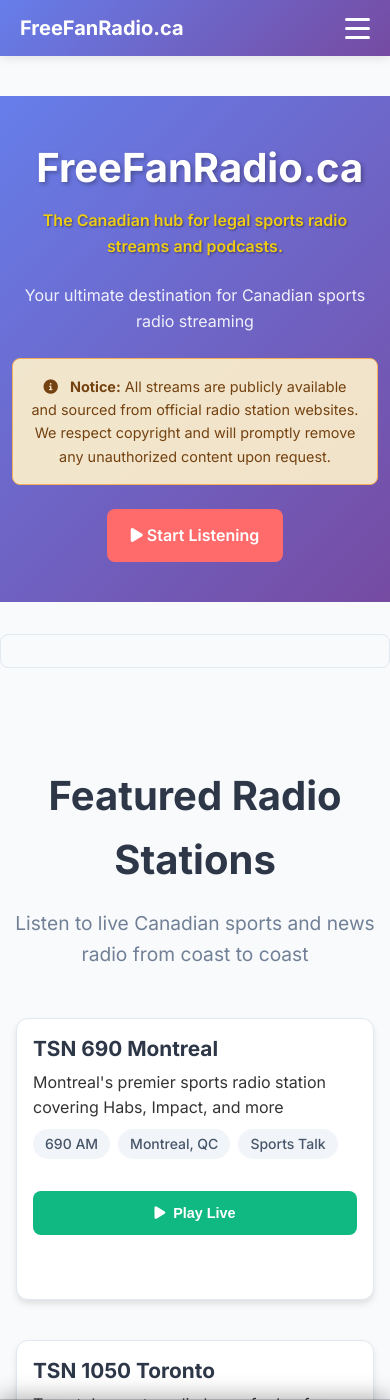
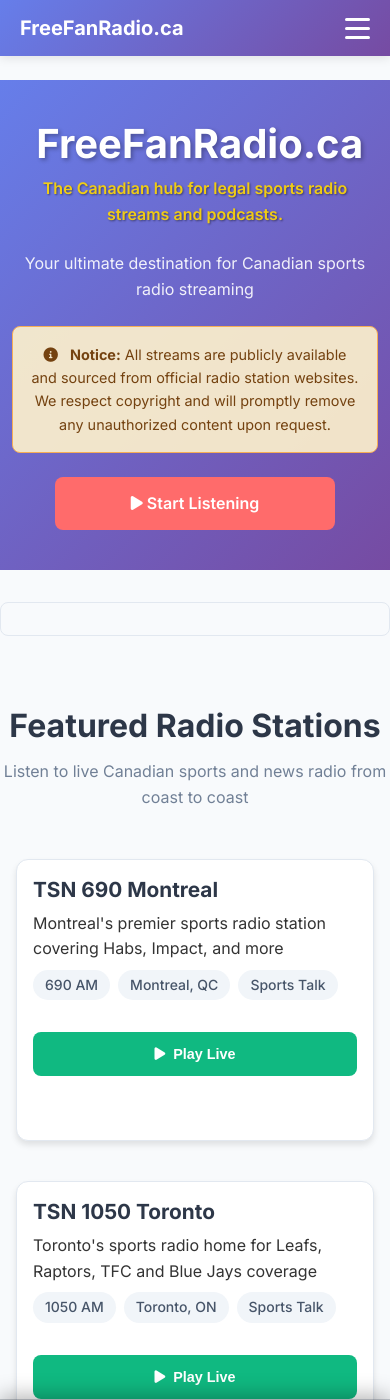
Before and after one commit to freefanradio/freefanradio.github.io, a Jekyll site: the page built from index.html, in a window 390 px wide and 1400 px high. Built offline with Jekyll 4.4.1, drawn with Linux system fonts in a browser that asks for light colours.

Commit message:
Fix responsiveness

```diff
--- a/assets/css/main.css
+++ b/assets/css/main.css
@@ -8,6 +8,7 @@
 html {
     font-size: 16px;
     scroll-behavior: smooth;
+    overflow-x: hidden;
 }
 
 body {
@@ -16,6 +17,10 @@
     color: #333;
     background-color: #f8fafc;
     overflow-x: hidden;
+    -webkit-text-size-adjust: 100%;
+    -ms-text-size-adjust: 100%;
+    width: 100%;
+    max-width: 100vw;
 }
 
 /* Header and Navigation */
@@ -86,6 +91,8 @@
     border: none;
     cursor: pointer;
     padding: 0.5rem;
+    -webkit-tap-highlight-color: transparent;
+    touch-action: manipulation;
 }
 
 .nav-toggle span {
@@ -102,6 +109,8 @@
     margin-top: 64px;
     min-height: calc(100vh - 64px - 200px);
     padding: 2rem 0;
+    width: 100%;
+    overflow-x: hidden;
 }
 
 /* Hero Section */
@@ -169,12 +178,65 @@
 /* Station Grid */
 .stations-grid {
     display: grid;
-    grid-template-columns: repeat(auto-fit, minmax(min(300px, 100%), 1fr));
+    grid-template-columns: repeat(auto-fit, minmax(min(280px, 100%), 1fr));
     gap: 1.5rem;
     max-width: 1200px;
     margin: 0 auto;
     padding: 0 1rem;
     width: 100%;
+    box-sizing: border-box;
+}
+
+/* Fallback for older browsers */
+@supports not (display: grid) {
+    .stations-grid {
+        display: flex;
+        flex-wrap: wrap;
+        justify-content: center;
+    }
+
+    .station-card {
+        flex: 1 1 280px;
+        max-width: 400px;
+        margin: 0.75rem;
+    }
+}
+
+@media (max-width: 320px) {
+    .stations-grid {
+        grid-template-columns: 1fr;
+        gap: 1rem;
+        padding: 0 0.5rem;
+        width: calc(100% - 1rem);
+    }
+
+    .nav-container {
+        padding: 0 0.5rem;
+    }
+
+    .hero-container {
+        padding: 0 0.5rem;
+    }
+
+    .hero h1 {
+        font-size: 1.75rem;
+    }
+
+    .station-card {
+        padding: 0.75rem;
+        margin: 0;
+        width: 100%;
+    }
+
+    .nav-brand {
+        font-size: 1.1rem;
+    }
+
+    .cta-button {
+        width: 100%;
+        font-size: 0.9rem;
+        padding: 0.75rem 1rem;
+    }
 }
 
 .station-card {
@@ -184,6 +246,8 @@
     box-shadow: 0 4px 6px rgba(0, 0, 0, 0.1);
     transition: all 0.3s ease;
     border: 1px solid #e2e8f0;
+    width: 100%;
+    box-sizing: border-box;
 }
 
 .station-card:hover {
@@ -246,6 +310,8 @@
     width: 100%;
     font-size: 1rem;
     min-height: 44px; /* Minimum touch target */
+    -webkit-tap-highlight-color: transparent;
+    touch-action: manipulation;
 }
 
 .play-station-btn:hover {
@@ -279,6 +345,7 @@
     justify-content: space-between;
     align-items: center;
     gap: 1rem;
+    flex-wrap: wrap;
 }
 
 .player-info {
@@ -312,6 +379,10 @@
     font-size: 1.2rem;
     cursor: pointer;
     transition: all 0.3s ease;
+    -webkit-tap-highlight-color: transparent;
+    touch-action: manipulation;
+    min-width: 44px;
+    min-height: 44px;
 }
 
 .play-btn:hover:not(:disabled) {
@@ -562,6 +633,17 @@
     .hero h1 {
         font-size: 2rem;
         margin-bottom: 0.5rem;
+        line-height: 1.2;
+    }
+
+    .hero-mission {
+        font-size: 1.1rem;
+        margin-bottom: 0.5rem;
+    }
+
+    .hero-subtitle {
+        font-size: 0.95rem;
+        margin-bottom: 1.5rem;
     }
 
     .hero p {
@@ -581,6 +663,9 @@
     .station-card {
         padding: 1rem;
         margin-bottom: 1rem;
+        width: 100%;
+        max-width: none;
+        min-width: 0;
     }
 
     .station-header {
@@ -596,6 +681,8 @@
     .play-station-btn {
         padding: 0.875rem 1rem;
         font-size: 0.9rem;
+        width: 100%;
+        text-align: center;
     }
 
     .page-header h1,
@@ -607,6 +694,9 @@
     .stations-grid {
         gap: 1rem;
         padding: 0 0.75rem;
+        grid-template-columns: 1fr;
+        max-width: 100%;
+        width: 100%;
     }
 
     .hero {
@@ -620,6 +710,38 @@
     .cta-button {
         padding: 0.875rem 1.5rem;
         font-size: 1rem;
+        width: 100%;
+        max-width: 280px;
+        text-align: center;
+    }
+
+    .main-content {
+        margin-top: 56px;
+        padding: 1rem 0;
+    }
+
+    .audio-player .player-container {
+        padding: 0.5rem;
+    }
+
+    .nav-menu {
+        top: 56px;
+        height: calc(100vh - 56px);
+    }
+
+    /* Override inline styles for mobile */
+    .stations-section div h2 {
+        font-size: 1.8rem !important;
+        margin-bottom: 0.5rem !important;
+    }
+
+    .stations-section div p {
+        font-size: 1rem !important;
+    }
+
+    /* Fix section padding */
+    .stations-section {
+        padding: 2rem 0 !important;
     }
 }
 
@@ -638,6 +760,7 @@
         padding-top: 2rem;
         transition: left 0.3s ease;
         z-index: 999;
+        overflow-y: auto;
     }
 
     .nav-menu.active {
@@ -654,6 +777,7 @@
         display: block;
         padding: 1rem 2rem;
         width: 100%;
+        font-size: 1.1rem;
     }
 
     .nav-toggle {
@@ -684,6 +808,14 @@
         grid-template-columns: 1fr;
         gap: 1.5rem;
         padding: 0 1rem;
+    }
+
+    .main-content {
+        margin-top: 64px;
+    }
+
+    .audio-player {
+        padding: 0.75rem;
     }
 
     .player-container {
@@ -730,6 +862,11 @@
     .page-content,
     .station-page {
         padding: 0 1rem;
+    }
+
+    /* Override inline styles for tablet */
+    .stations-section div h2 {
+        font-size: 2rem !important;
     }
 }
 
@@ -822,3 +959,34 @@
         background-color: rgba(0, 0, 0, 0.8);
     }
 }
+
+/* Landscape orientation on mobile */
+@media screen and (max-height: 500px) and (orientation: landscape) {
+    .hero {
+        padding: 2rem 0;
+    }
+
+    .hero h1 {
+        font-size: 2rem;
+    }
+
+    .nav-menu {
+        padding-top: 1rem;
+    }
+
+    .audio-player {
+        padding: 0.5rem 1rem;
+    }
+
+    .player-container {
+        gap: 0.5rem;
+    }
+}
+
+/* Fix for iOS Safari viewport units */
+@supports (-webkit-touch-callout: none) {
+    .nav-menu {
+        height: calc(100vh - 64px);
+        height: calc(100dvh - 64px);
+    }
+}
--- a/assets/js/main.js
+++ b/assets/js/main.js
@@ -170,6 +170,7 @@
     init() {
         this.navToggle = document.querySelector('.nav-toggle');
         this.navMenu = document.querySelector('.nav-menu');
+        this.body = document.body;
 
         if (this.navToggle && this.navMenu) {
             this.bindEvents();
@@ -177,7 +178,8 @@
     }
 
     bindEvents() {
-        this.navToggle.addEventListener('click', () => {
+        this.navToggle.addEventListener('click', (e) => {
+            e.preventDefault();
             this.toggleMenu();
         });
 
@@ -201,16 +203,51 @@
                 this.closeMenu();
             }
         });
+
+        // Handle touch events for better mobile experience
+        let touchStartX = 0;
+        let touchStartY = 0;
+
+        this.navMenu.addEventListener('touchstart', (e) => {
+            touchStartX = e.touches[0].clientX;
+            touchStartY = e.touches[0].clientY;
+        });
+
+        this.navMenu.addEventListener('touchmove', (e) => {
+            if (!this.navMenu.classList.contains('active')) return;
+
+            const touchX = e.touches[0].clientX;
+            const touchY = e.touches[0].clientY;
+            const deltaX = touchX - touchStartX;
+            const deltaY = touchY - touchStartY;
+
+            // If swiping left significantly more than vertical, close menu
+            if (deltaX < -50 && Math.abs(deltaY) < 100) {
+                this.closeMenu();
+            }
+        });
     }
 
     toggleMenu() {
-        this.navMenu.classList.toggle('active');
-        this.navToggle.classList.toggle('active');
+        const isActive = this.navMenu.classList.contains('active');
+
+        if (isActive) {
+            this.closeMenu();
+        } else {
+            this.openMenu();
+        }
+    }
+
+    openMenu() {
+        this.navMenu.classList.add('active');
+        this.navToggle.classList.add('active');
+        this.body.style.overflow = 'hidden';
     }
 
     closeMenu() {
         this.navMenu.classList.remove('active');
         this.navToggle.classList.remove('active');
+        this.body.style.overflow = '';
     }
 }
 
```
